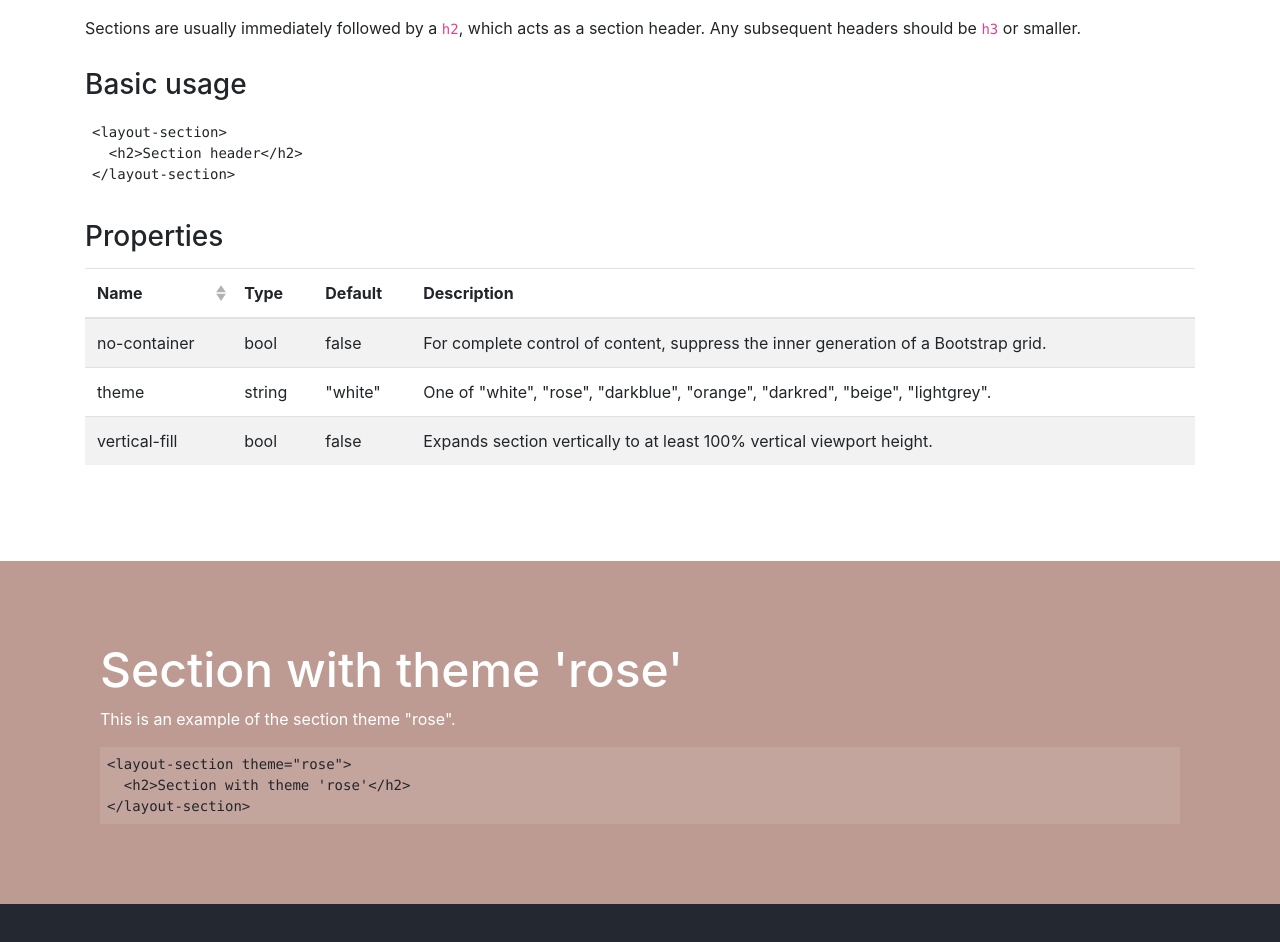
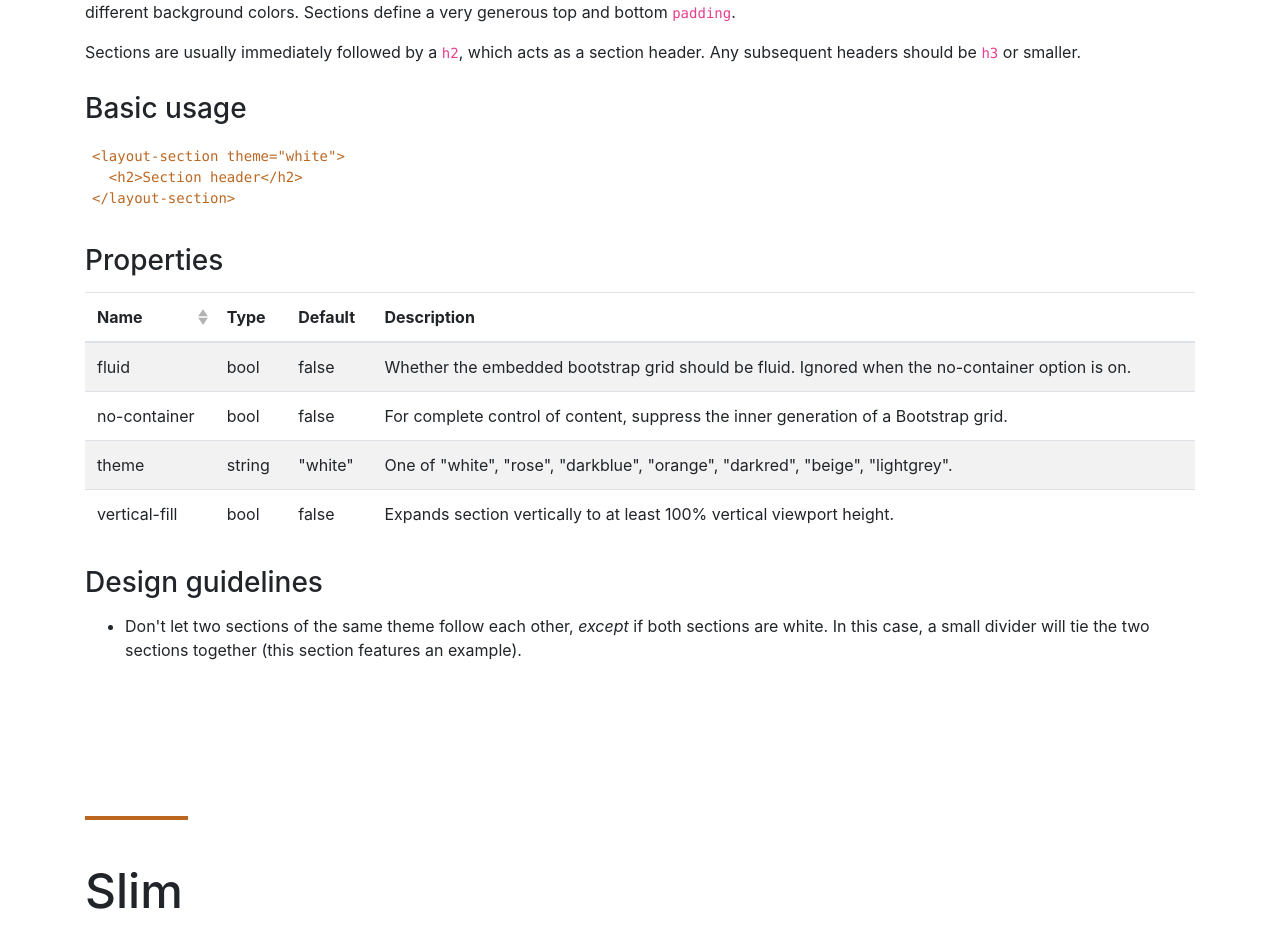
Before and after one commit to bitkompagniet/natmus.component-library, a Vue app in the folder source/: page /#/ in a window 1280 px wide. Shown: the part 770-1712 px from the top of the page. Built offline with nearby package versions, Linux system fonts and the light colour scheme.

Commit message:
Form foundation and structural development

```diff
--- a/source/src/App.vue
+++ b/source/src/App.vue
@@ -3,7 +3,7 @@
     <navigation-topbar>
       <div><router-link to="/">Structure</router-link></div>
       <div><router-link to="/">Formatting</router-link></div>
-      <div><router-link to="/">Forms</router-link></div>
+      <div><router-link to="/forms">Forms</router-link></div>
     </navigation-topbar>
     <router-view />
   </div>
--- a/source/src/assets/scss/_bootstrap-style-override.scss
+++ b/source/src/assets/scss/_bootstrap-style-override.scss
@@ -1,3 +1,15 @@
 .alert-infos {
     background-color: red;
 }
+
+form {
+    label {
+        font-weight: bold;
+    }
+
+    input[type="text"], input[type="email"] {
+        border: 3px solid black;
+        border-radius: 0;
+        padding: 25px 20px;
+    }
+}
--- a/source/src/components/layout/Section.vue
+++ b/source/src/components/layout/Section.vue
@@ -4,7 +4,7 @@
             <slot></slot>
         </template>
         <template v-else>
-            <b-container>
+            <b-container :fluid="fluid">
                 <b-row>
                     <b-col>
                         <slot></slot>
@@ -27,6 +27,8 @@ export default Vue.extend({
         },
         verticalFill: Boolean,
         noGrid: Boolean,
+        slim: Boolean,
+        fluid: Boolean,
     },
 });
 </script>
@@ -51,7 +53,16 @@ export default Vue.extend({
         background-color: rgba($color-white, 0.1);
         padding: 0.5em 0.5em;
         margin: 0;
+        color: $color-orange;
     }
+}
+
+.white + .white .container::before {
+    content: "--------------";
+    color: transparent;
+    border-top: 4px solid $color-orange;
+    position: relative;
+    top: -20px;
 }
 
 .orange {
@@ -72,7 +83,14 @@ export default Vue.extend({
     }
 }
 
-.rose { background-color: $color-rose; color: $color-white; }
+.rose {
+    background-color: $color-rose;
+    color: $color-white;
+
+    pre {
+        color: $color-white;
+    }
+}
 
 .darkred {
     background-color: $color-darkred;
--- /dev/null
+++ b/source/src/components/layout/Slim.vue
@@ -0,0 +1,7 @@
+<template>
+    <b-row>
+        <b-col cols="6" offset="3">
+            <slot></slot>
+        </b-col>
+    </b-row>
+</template>
--- a/source/src/router.ts
+++ b/source/src/router.ts
@@ -1,6 +1,7 @@
 import Vue from 'vue';
 import Router from 'vue-router';
 import Structure from './views/Structure.vue';
+import Forms from './views/Forms.vue';
 
 Vue.use(Router);
 
@@ -12,6 +13,11 @@ export default new Router({
       component: Structure,
     },
     {
+      path: '/forms',
+      name: 'forms',
+      component: Forms,
+    },
+    {
       path: '/about',
       name: 'about',
       // route level code-splitting
--- /dev/null
+++ b/source/src/views/Forms.vue
@@ -0,0 +1,31 @@
+<template>
+  <layout-section>
+    <layout-slim>
+      <h2>Forms</h2>
+
+      <b-form>
+        <b-form-group
+          id="group-vej"
+          label="Vej og vejnummer"
+          label-for="vej"
+          description="Denne oplysning er personlig, og vil ikke blive delt."
+        >
+          <b-form-input id="vej" type="text" required placeholder="Indtast vej og vejnummer"></b-form-input>
+        </b-form-group>
+
+        <b-row>
+          <b-col md="4">
+            <b-form-group id="group-postnummer" label="Postnummer" label-for="postnummer">
+              <b-form-input id="postnummer" type="text" required placeholder="XXXX"></b-form-input>
+            </b-form-group>
+          </b-col>
+          <b-col md="8">
+            <b-form-group id="group-by" label="By" label-for="by">
+              <b-form-input id="by" type="text" required placeholder="Indtast by"></b-form-input>
+            </b-form-group>
+          </b-col>
+        </b-row>
+      </b-form>
+    </layout-slim>
+  </layout-section>
+</template>
--- a/source/src/views/Structure.vue
+++ b/source/src/views/Structure.vue
@@ -1,6 +1,6 @@
 <template>
   <div class="home">
-    <layout-section theme="lightgrey">
+    <layout-section theme="white">
       <h2>Navigation</h2>
       <p>
         Most pages should have a top navigation bar, like the one you see
@@ -40,7 +40,7 @@
       <h3>Basic usage</h3>
 
       <pre>
-&lt;layout-section&gt;
+&lt;layout-section theme="white"&gt;
   &lt;h2&gt;Section header&lt;/h2&gt;
 &lt;/layout-section&gt;
 </pre>
@@ -55,6 +55,21 @@
           <code>{{ data.value }}</code>
         </template>
       </b-table>
+
+      <h3>Design guidelines</h3>
+
+      <ul>
+        <li>
+          Don't let two sections of the same theme follow each other, <em>except</em> if both sections are white. In this case,
+          a small divider will tie the two sections together (this section features an example).
+        </li>
+      </ul>
+
+    </layout-section>
+
+    <layout-section>
+      <h2>Slim</h2>
+      <p></p>
     </layout-section>
 
     <template v-for="color in sectionColors">
@@ -98,6 +113,12 @@ export default Vue.extend({
     ],
     properties: [
       {
+        name: 'fluid',
+        type: 'bool',
+        default: 'false',
+        description: 'Whether the embedded bootstrap grid should be fluid. Ignored when the no-container option is on.',
+      },
+      {
         name: 'no-container',
         type: 'bool',
         default: 'false',
```
Also changed, not shown: source/package.json (+1 -15 lines), source/src/components/form/field.vue (added), 1 other file (tests, documents, lock files or other folders).
